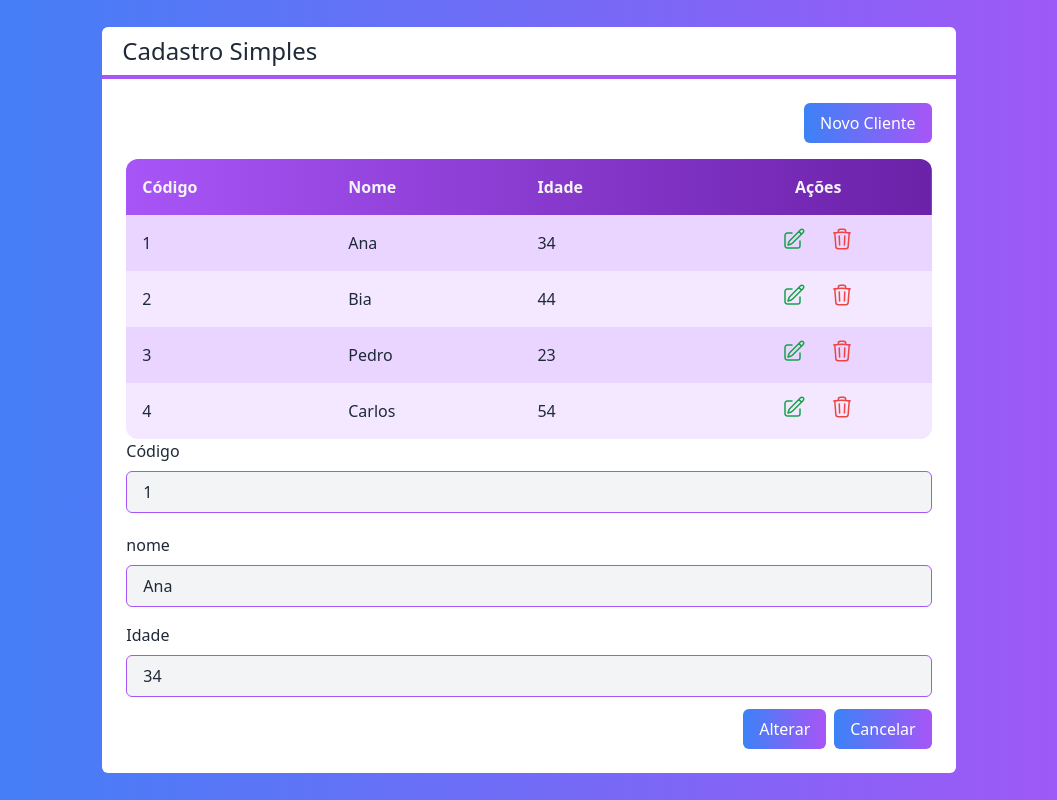
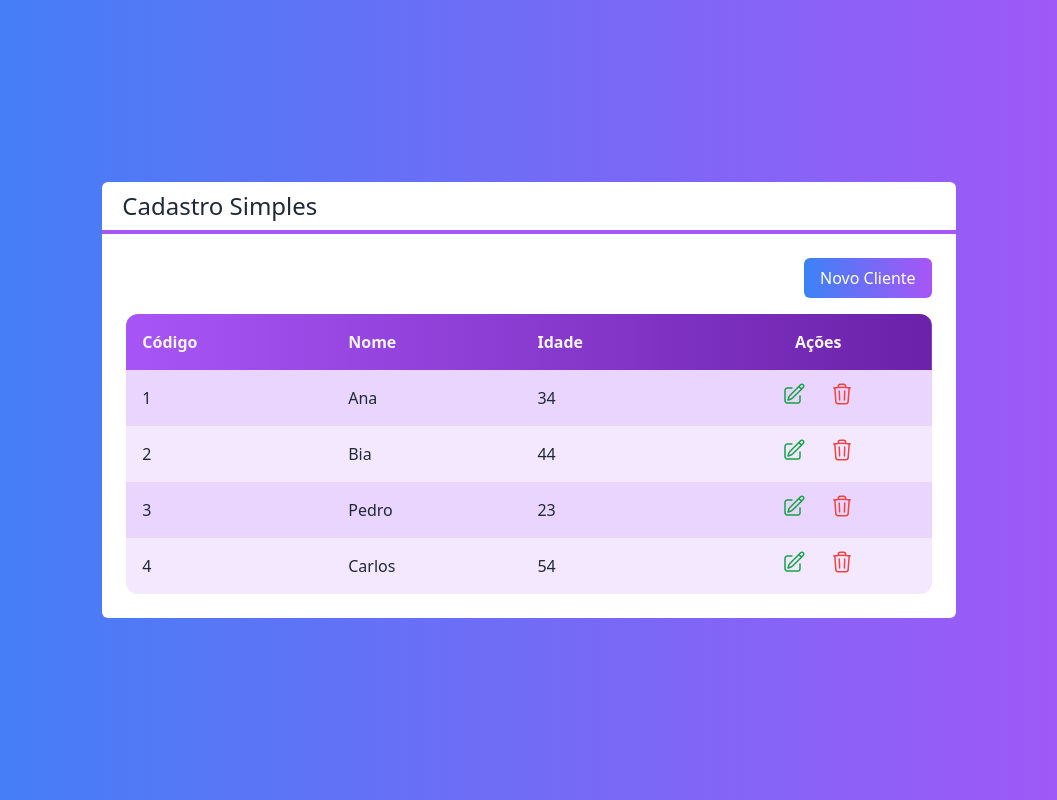
Before and after one commit to BielBatemarque/curd-next, a Next.js app: page / in a window 1280 px wide. Shown: the whole page, without its empty margins (111-1168 px from the left). Built offline with nearby package versions, Linux system fonts and the light colour scheme.

Commit message:
alterando tabela e formulário

```diff
--- a/src/components/Botao.tsx
+++ b/src/components/Botao.tsx
@@ -2,6 +2,7 @@ interface BotaoProps{
     cor?: 'green' | 'blue' | 'gray'
     children: any
     className?: string
+    onCick?:() => void
 }
 
 export default function Botao(props: BotaoProps){
@@ -12,7 +13,9 @@ export default function Botao(props: BotaoProps){
          text-white px-4 py-2
          rounded-md
          ${props.className}
-         `}>
+         `}
+        onClick={props.onCick}
+         >
             {props.children}
         </button>
     );
--- a/src/components/Formulario.tsx
+++ b/src/components/Formulario.tsx
@@ -5,6 +5,8 @@ import Botao from "./Botao";
 
 interface FormularioProps{
     cliente:Cliente
+    cancelado?: () => void
+    clienteMudou?: (cliente: Cliente) =>  void
 }
 
 export default function Formulario(props: FormularioProps){
@@ -21,10 +23,10 @@ export default function Formulario(props: FormularioProps){
             <Entrada texto="Idade" tipo="number" valor={idade} valorMudou={setIdade}/>
 
             <div className="flex mt-3 justify-end">
-               <Botao cor="blue" className="mr-2">
+               <Botao cor="blue" className="mr-2" onCick={() => props.clienteMudou?.(new Cliente(nome, +idade, id))}>
                     { id ? 'Alterar' : 'Salvar'}
                </Botao>
-               <Botao cor="gray" children={'Cancelar'}/>
+               <Botao cor="gray" children={'Cancelar'} onCick={props.cancelado}/>
             </div>
         </div>
     );
--- a/src/pages/index.tsx
+++ b/src/pages/index.tsx
@@ -3,6 +3,7 @@ import Layout from "../components/Layout";
 import Cliente from "@/core/Cliente";
 import Botao from "@/components/Botao";
 import Formulario from "@/components/Formulario";
+import { useState } from "react";
 
 export default function Home() {
   const clientes = [
@@ -20,6 +21,12 @@ export default function Home() {
       console.log(`exclui ${cliente.nome}`);
     }
 
+    const salvarCliente = (cliente:Cliente) => {
+      console.log(cliente);
+    }
+
+    const [visivel, setVisivel] = useState<'tabela' | 'form' >('tabela');
+
   return (
     <div className={`
       flex justify-center items-center
@@ -27,15 +34,23 @@ export default function Home() {
       text-white
     `}>
       <Layout titulo="Cadastrino">
+        {visivel  === 'tabela' ? (
+          <>
             <div className="flex justify-end">
-            <Botao className="mb-4">Novo Cliente</Botao>
+              <Botao className="mb-4" onCick={() => setVisivel('form')}>Novo Cliente</Botao>
             </div>
             <Tabela clientes={clientes}
             clienteSelecionado={clienteSelecionado}
             clienteExcluido={clienteExcluido}
             />
+          </>
 
-          <Formulario cliente={clientes[0]}/>
+        ) : (
+          <Formulario cliente={clientes[0]}
+            cancelado={() => setVisivel('tabela')}
+            clienteMudou={salvarCliente}
+          />
+        )}
       </Layout>
     </div>
   )
```
Lines whose indentation alone changed are shown as unchanged.
